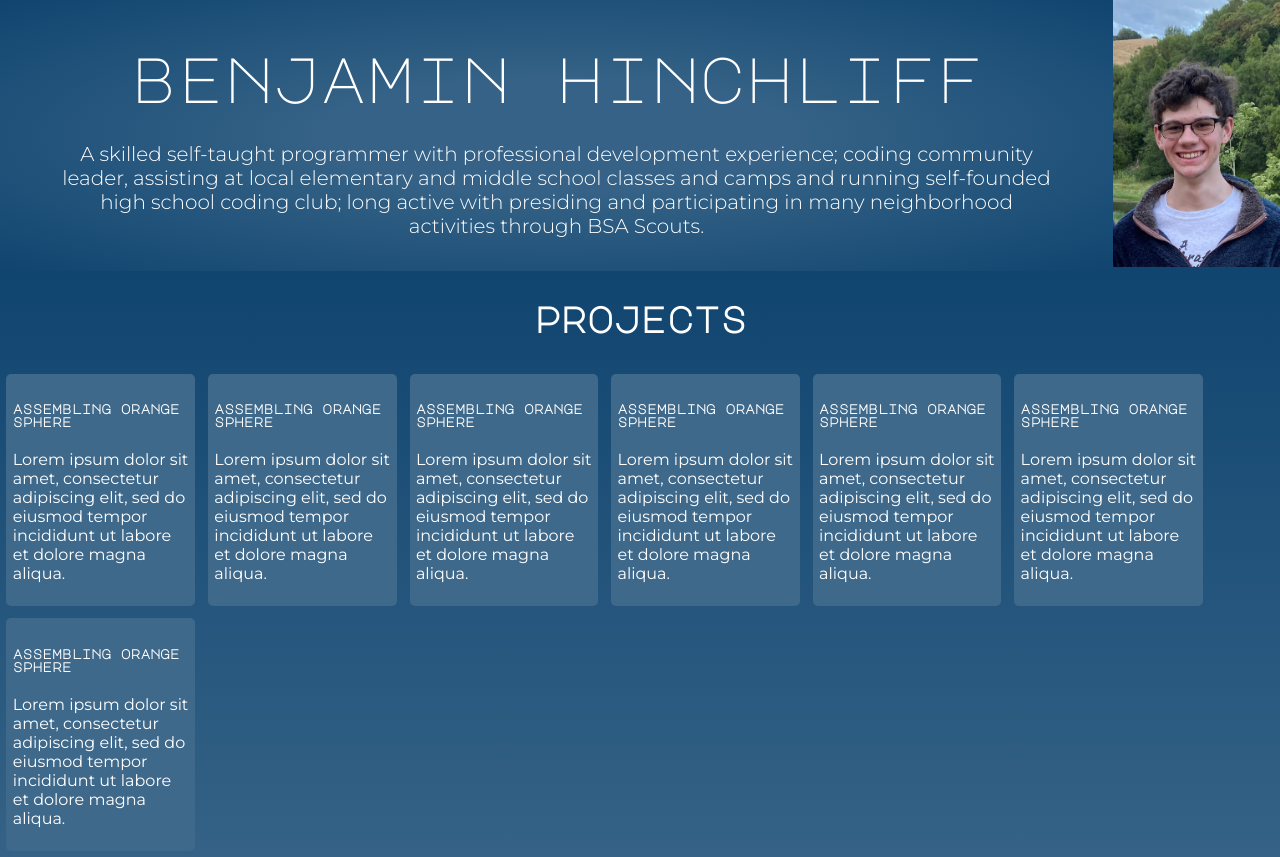
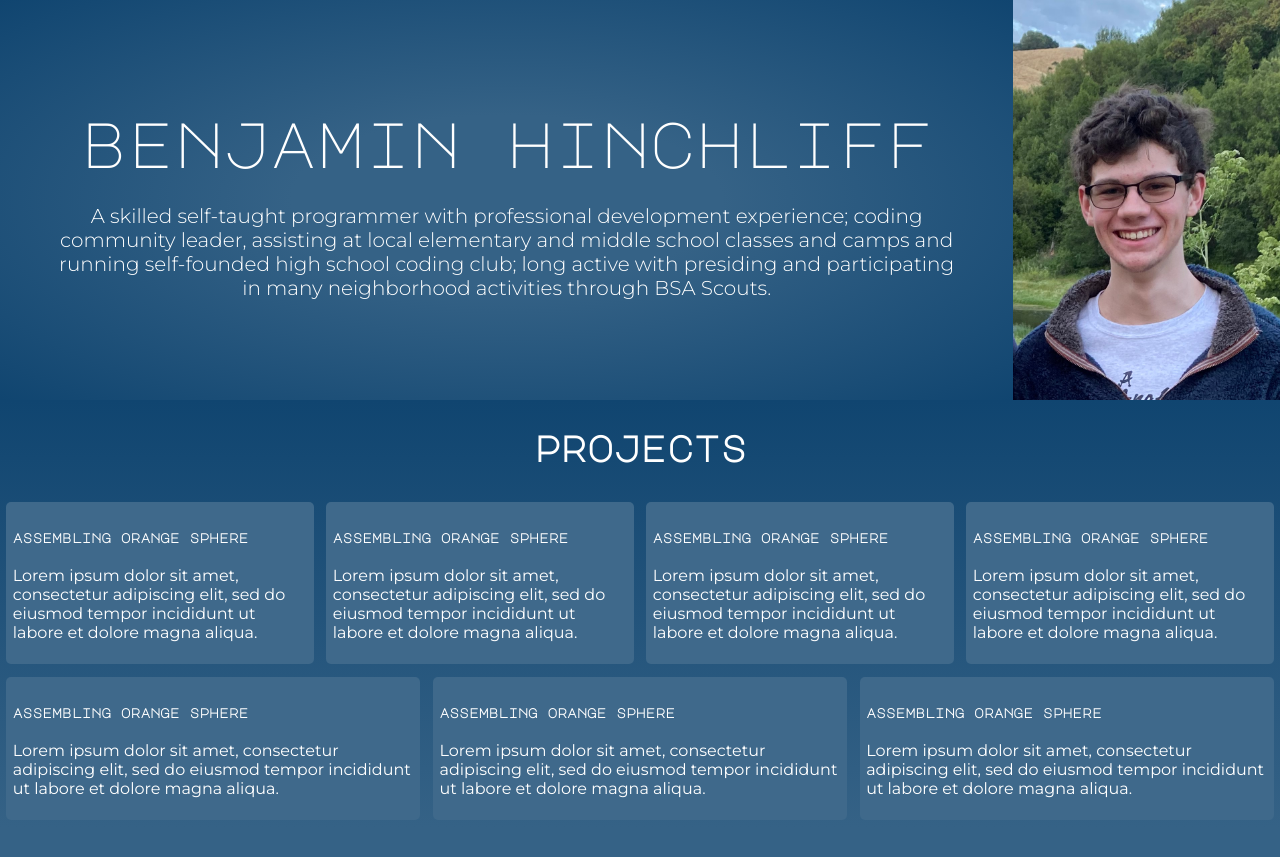
Before and after one commit to BenjaminHinchliff/benjaminhinchliff.com, a Vue app: page / in a window 1280 px wide. After the commit the page ends 827 px from the top, so only its background shows below. Built offline with nearby package versions, Linux system fonts and the light colour scheme.

Commit message:
tweaked flex properties

```diff
--- a/src/App.vue
+++ b/src/App.vue
@@ -11,9 +11,7 @@
           neighborhood activities through BSA Scouts.
         </p>
       </div>
-      <div id="portrait-wrapper">
-        <img src="./assets/self.png" class="flex-img" id="portrait" />
-      </div>
+      <img src="./assets/self.png" class="flex-img" id="portrait" />
     </div>
     <div id="content">
       <h2>Projects</h2>
@@ -120,6 +118,8 @@ h2 {
 
 #intro {
   display: flex;
+  flex-wrap: wrap;
+  width: 100%;
   background-color: #104570;
 }
 
@@ -128,8 +128,8 @@ h2 {
   align-items: center;
   justify-content: center;
   flex-direction: column;
-  width: 100%;
   overflow: auto;
+  flex: 5 1 30em;
   background: radial-gradient(#356286 30%, #104570);
 }
 
@@ -153,13 +153,11 @@ h2 {
   overflow: auto;
 }
 
-#portrait-wrapper {
-  flex: 1 1 15%;
-}
-
 #portrait {
-  width: 100%;
-  height: auto;
+  flex: 1 0 auto;
+  width: 10em;
+  height: 25em;
+  object-fit: cover;
 }
 
 #projects {
@@ -176,6 +174,6 @@ h2 {
   margin: 0.5%;
   background-color: #3f698b;
   border-radius: 5px;
-  flex: 0 1 11em;
+  flex: 1 1 15em;
 }
 </style>
```
